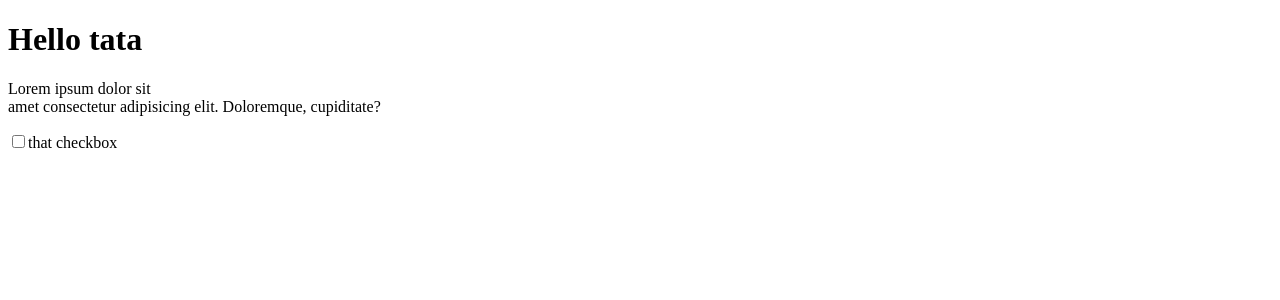
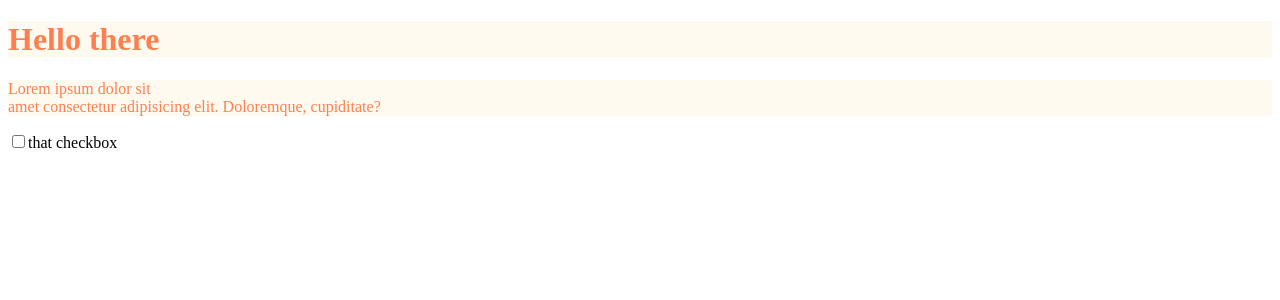
Before and after one commit to MicheleBertoia2/three.js-journey-42-first-react-app, a React (Vite) app: page / in a window 1280 px wide. Shown: the top 300 px of the page. Built offline with nearby package versions, Linux system fonts and the light colour scheme.

Commit message:
[basic usage]

```diff
--- a/src/index.jsx
+++ b/src/index.jsx
@@ -3,12 +3,19 @@ import { createRoot } from 'react-dom/client'
 
 const root = createRoot(document.querySelector('#root'))
 
-const toto = 'tata'
+const toto = 'there'
 
 root.render(
     <>
-        <h1 className='main-title'>Hello {toto}</h1>
-        <p>Lorem ipsum dolor sit <br /> amet consectetur adipisicing elit. Doloremque, cupiditate?</p>
+        <h1
+            style={
+                {
+                    color: 'coral',
+                    backgroundColor: 'floralwhite'
+                }
+            }
+            >Hello {toto}</h1>
+        <p className='cute-paragraph'>Lorem ipsum dolor sit <br /> amet consectetur adipisicing elit. Doloremque, cupiditate?</p>
         <input type="checkbox" id='check'/>
         <label htmlFor="check">that checkbox</label>
 
--- a/src/style.css
+++ b/src/style.css
@@ -0,0 +1,5 @@
+.cute-paragraph
+{
+  color: coral;
+  background-color: floralwhite;
+}
```
